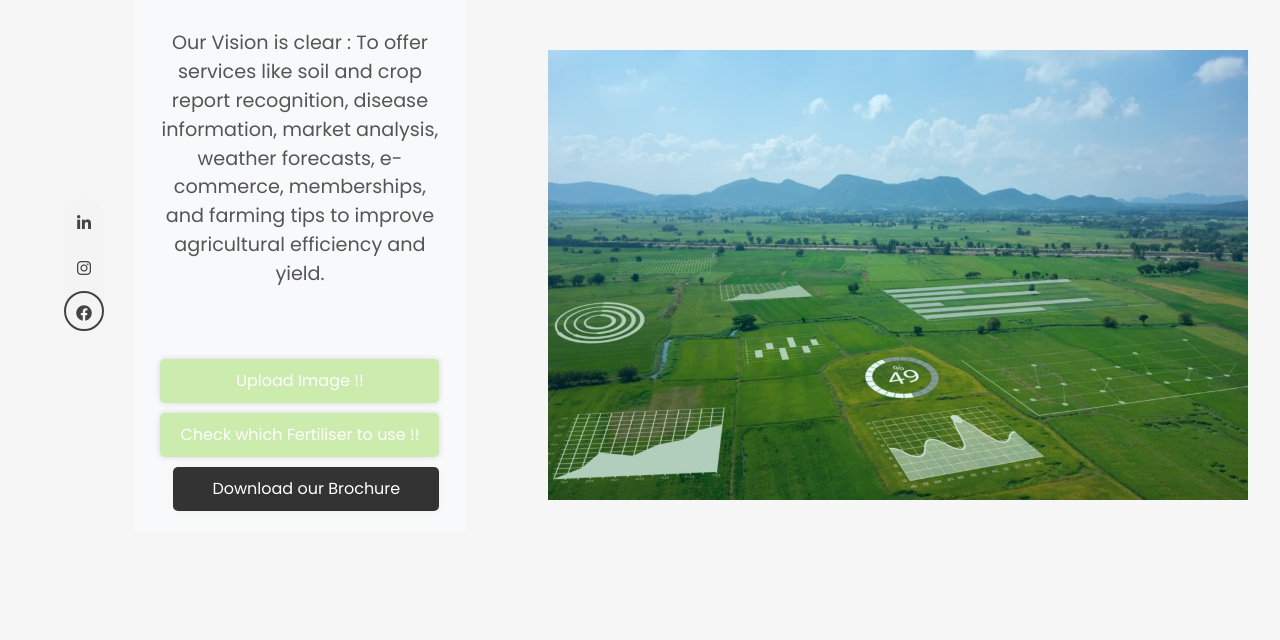
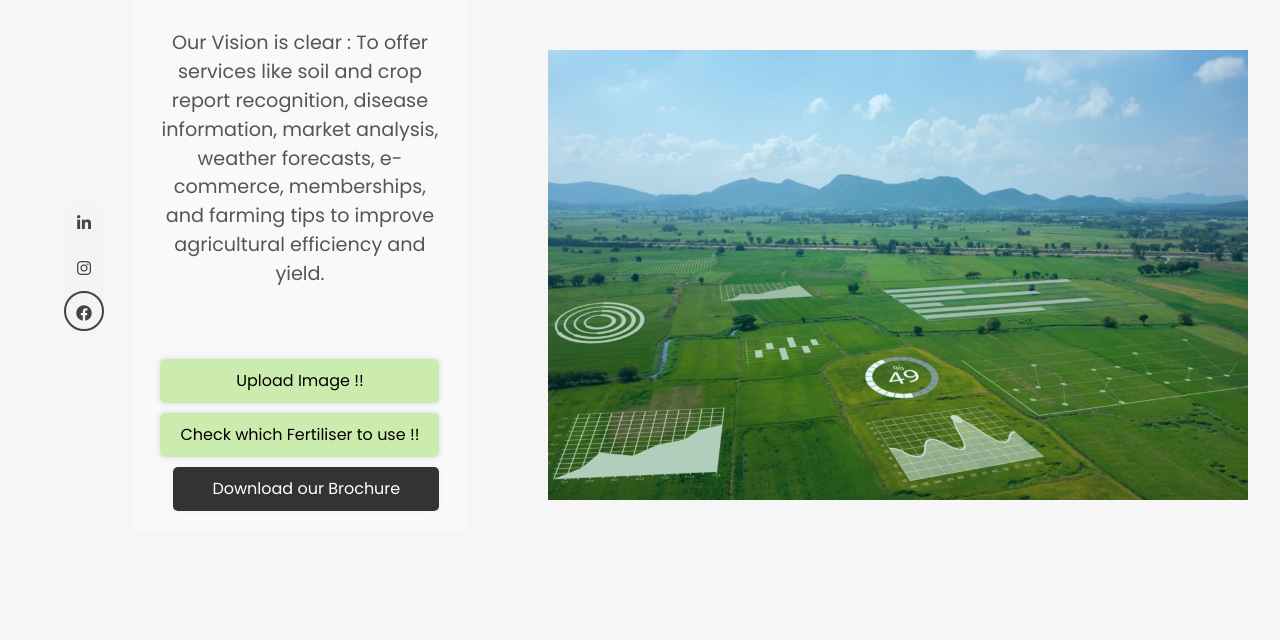
Before and after one commit to Satyam30raj/E-comm, a Flask app: page / in a window 1280 px wide. Shown: the part 135-775 px from the top of the page. Run offline with Flask 3, Linux system fonts and the light colour scheme; some libraries are stand-ins or nearby versions; some web fonts are replaced.

Commit message:
home.html

```diff
--- a/templates/home.html
+++ b/templates/home.html
@@ -68,7 +68,7 @@
             border-radius: 5px;
             font-size: 1rem;
             text-decoration: none;
-            color: #fff;
+            color: black;
             text-align: center;
             transition: background-color 0.3s ease;
         }
```
